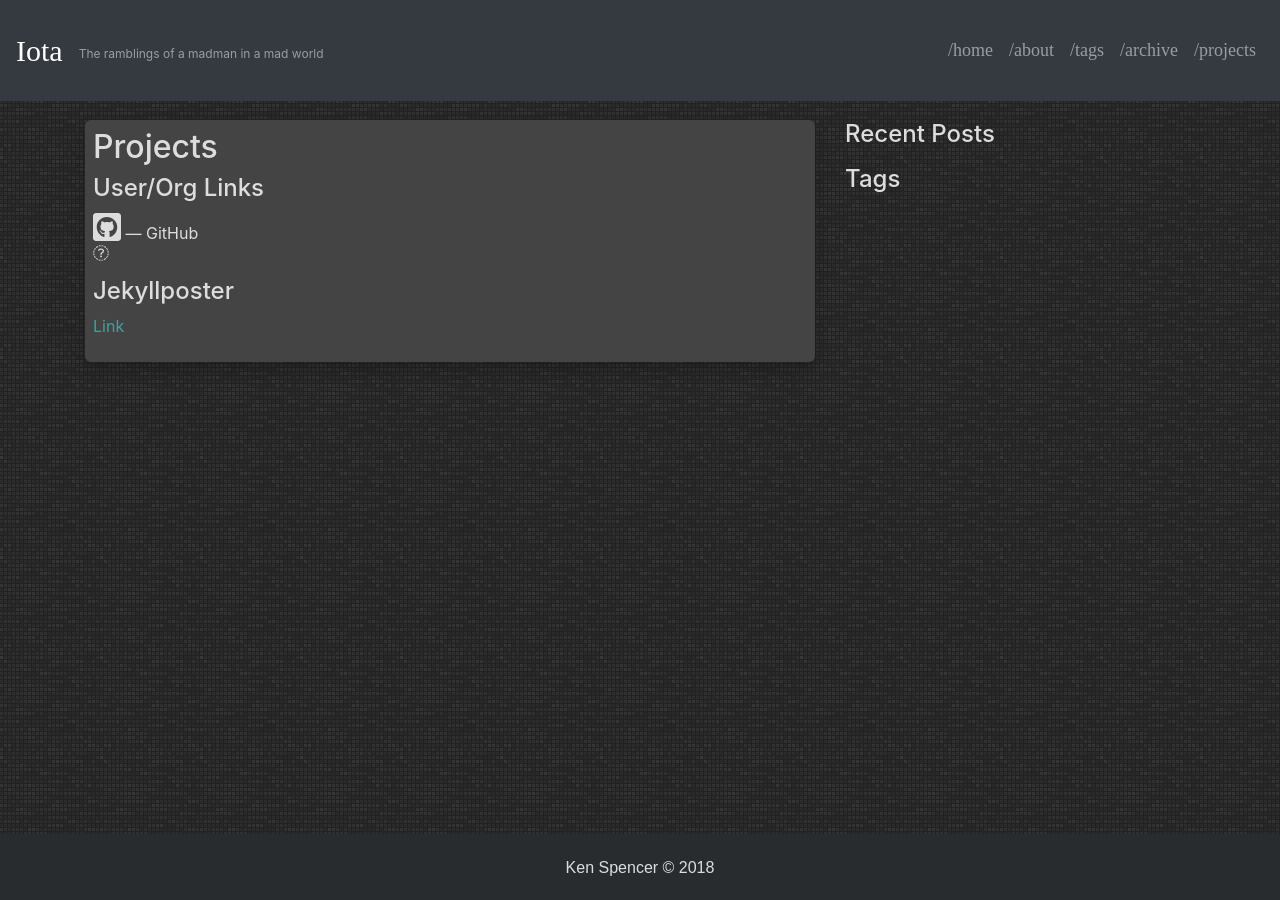
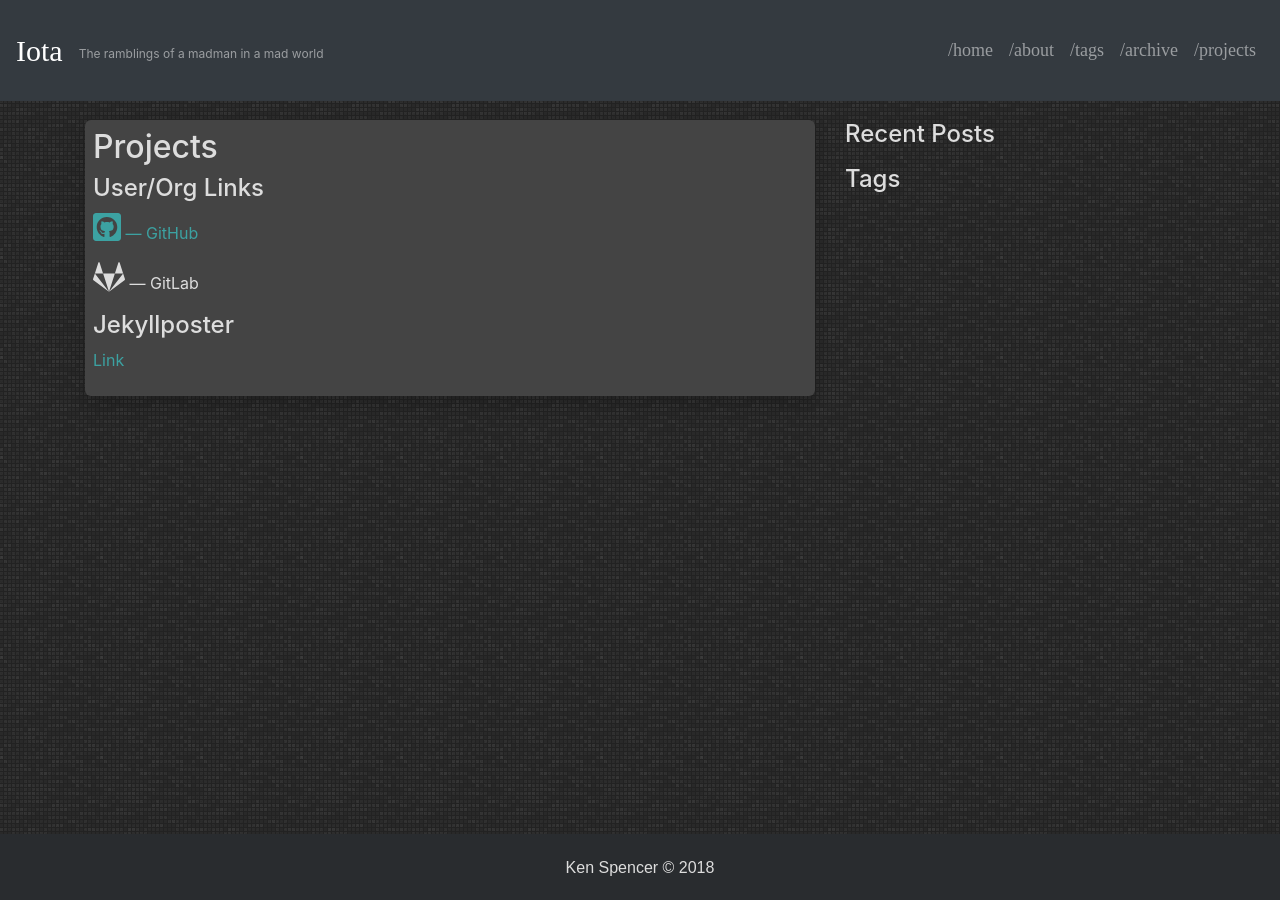
Before and after one commit to IotaSpencer/iotaspencer.me, a Jekyll site: the page built from projects/index.md, in a window 1280 px wide and 900 px high. Built offline with Jekyll 4.4.1, drawn with Linux system fonts in a browser that asks for light colours; nearby versions of some CDN libraries.

Commit message:
update header

```diff
--- a/_includes/header.html
+++ b/_includes/header.html
@@ -35,7 +35,7 @@
       OneSignal.push(function() {
         OneSignal.init({
           appId: "24b58b08-c7c8-4c50-98e1-e82fd7d7f03f",
-          autoRegister: true,
+          autoRegister: false,
           notifyButton: {
             enable: true,
           },
--- a/projects/index.md
+++ b/projects/index.md
@@ -7,13 +7,12 @@ title: Projects
 
 ## User/Org Links
 
-<span><i class="fab fa-github-square fa-2x"></i> &mdash; GitHub</span>
-<span><i class="fab fab-gitlab"></i></span>
+<a href="https://github.com/IotaSpencer"><span><i class="fab fa-github-square fa-2x"></i> &mdash; GitHub</span>
+</a>
 
-
-
-
-
+<a>
+<span><i class="fab fa-gitlab fa-2x"></i></span> &mdash; GitLab
+</a>
 
 ## Jekyllposter
 
```
